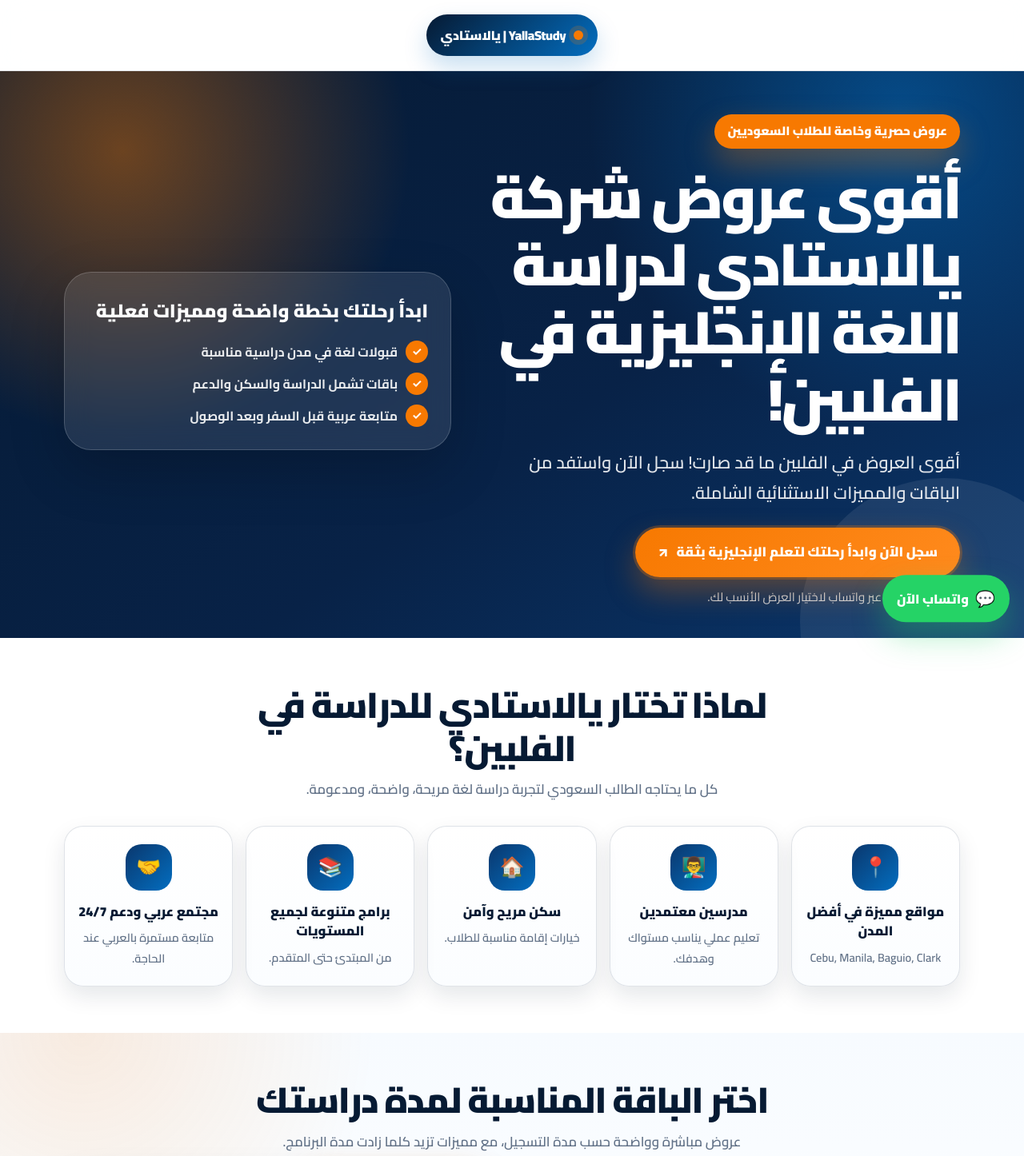
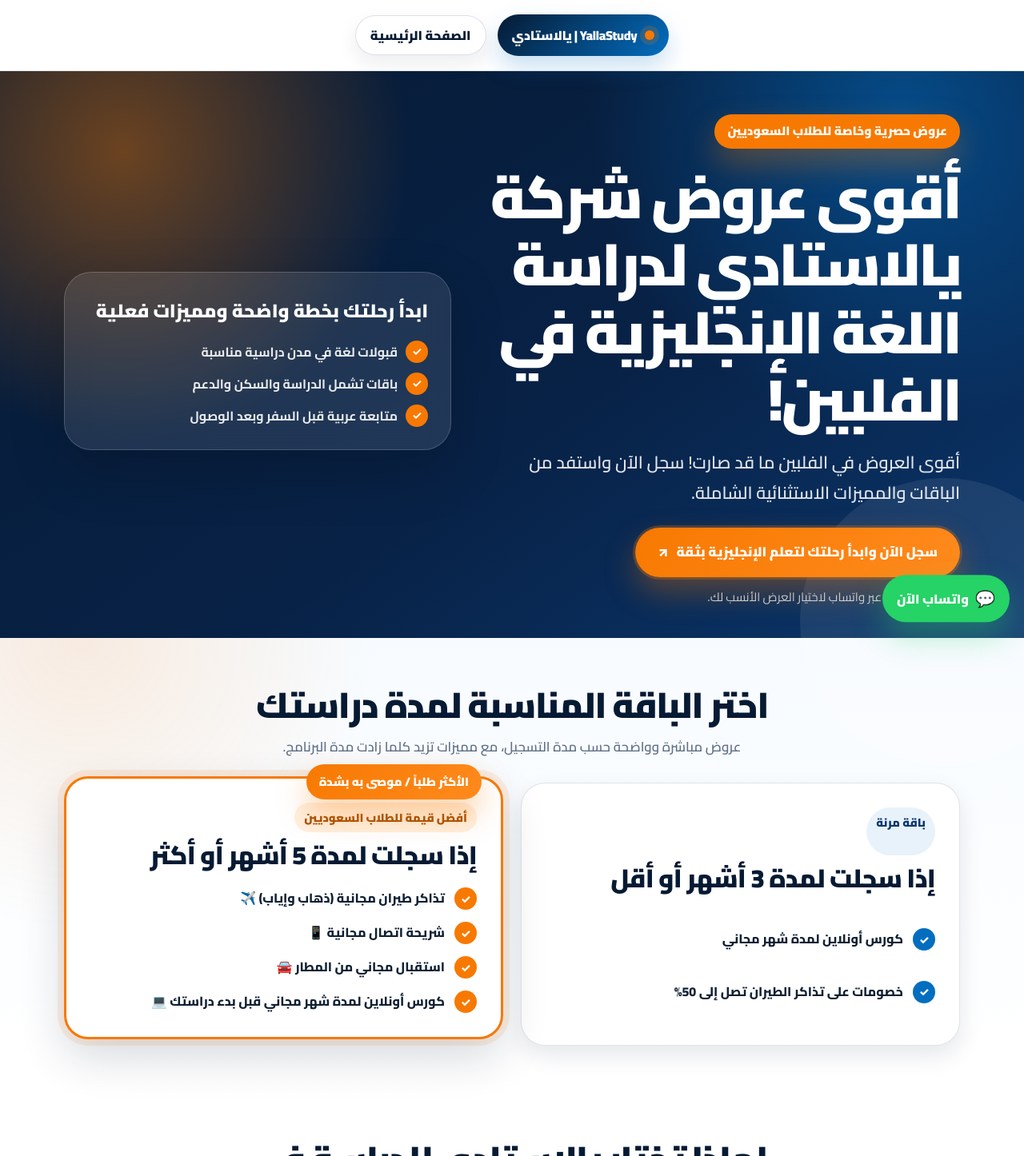
Before and after one commit to zahiammar56-ops/YallaStudy, a plain HTML site: page philippines.html in a window 1280 px wide. Shown: the top 1446 px of the page at 80% size. Drawn offline with Linux system fonts and the light colour scheme.

Commit message:
update philippines.html page structure

```diff
--- a/philippines.html
+++ b/philippines.html
@@ -80,6 +80,8 @@
         display: flex;
         justify-content: center;
         align-items: center;
+        gap: 14px;
+        flex-wrap: wrap;
       }
 
       .brand-mark {
@@ -95,6 +97,29 @@
         box-shadow: 0 14px 30px rgba(3, 110, 192, 0.22);
         font-weight: 900;
         letter-spacing: -0.02em;
+      }
+
+      .home-button {
+        display: inline-flex;
+        align-items: center;
+        justify-content: center;
+        min-height: 48px;
+        padding: 10px 18px;
+        border: 1px solid rgba(8, 34, 71, 0.14);
+        border-radius: 999px;
+        color: var(--blue-950);
+        background: var(--white);
+        box-shadow: 0 10px 24px rgba(6, 26, 51, 0.08);
+        font-weight: 900;
+        transition: transform 0.2s ease, box-shadow 0.2s ease, border-color 0.2s ease;
+      }
+
+      .home-button:hover,
+      .home-button:focus-visible {
+        transform: translateY(-1px);
+        border-color: rgba(3, 110, 192, 0.32);
+        box-shadow: 0 16px 30px rgba(6, 26, 51, 0.12);
+        outline: none;
       }
 
       .brand-dot {
@@ -651,6 +676,7 @@
             <span class="brand-dot" aria-hidden="true"></span>
             <span>YallaStudy | يالاستادي</span>
           </div>
+          <a class="home-button" href="index.html" aria-label="العودة إلى الصفحة الرئيسية">الصفحة الرئيسية</a>
         </div>
       </header>
 
@@ -688,6 +714,50 @@
                 </ul>
               </div>
             </aside>
+          </div>
+        </section>
+
+        <section class="packages">
+          <div class="container">
+            <div class="section-heading">
+              <h2>اختر الباقة المناسبة لمدة دراستك</h2>
+              <p>عروض مباشرة وواضحة حسب مدة التسجيل، مع مميزات تزيد كلما زادت مدة البرنامج.</p>
+            </div>
+
+            <div class="packages-grid">
+              <article class="package-card">
+                <div class="package-header">
+                  <span class="package-kicker">باقة مرنة</span>
+                  <h3>إذا سجلت لمدة 3 أشهر أو أقل</h3>
+                </div>
+                <ul class="features-list">
+                  <li><span class="check">✓</span><span>كورس أونلاين لمدة شهر مجاني</span></li>
+                  <li>
+                    <span class="check">✓</span
+                    ><span>خصومات على تذاكر الطيران تصل إلى 50%</span>
+                  </li>
+                </ul>
+              </article>
+
+              <article class="package-card featured">
+                <span class="popular-badge">الأكثر طلباً / موصى به بشدة</span>
+                <div class="package-header">
+                  <span class="package-kicker">أفضل قيمة للطلاب السعوديين</span>
+                  <h3>إذا سجلت لمدة 5 أشهر أو أكثر</h3>
+                </div>
+                <ul class="features-list">
+                  <li>
+                    <span class="check">✓</span><span>تذاكر طيران مجانية (ذهاب وإياب) ✈️</span>
+                  </li>
+                  <li><span class="check">✓</span><span>شريحة اتصال مجانية 📱</span></li>
+                  <li><span class="check">✓</span><span>استقبال مجاني من المطار 🚘</span></li>
+                  <li>
+                    <span class="check">✓</span
+                    ><span>كورس أونلاين لمدة شهر مجاني قبل بدء دراستك 💻</span>
+                  </li>
+                </ul>
+              </article>
+            </div>
           </div>
         </section>
 
@@ -742,50 +812,6 @@
           </div>
         </section>
 
-        <section class="packages">
-          <div class="container">
-            <div class="section-heading">
-              <h2>اختر الباقة المناسبة لمدة دراستك</h2>
-              <p>عروض مباشرة وواضحة حسب مدة التسجيل، مع مميزات تزيد كلما زادت مدة البرنامج.</p>
-            </div>
-
-            <div class="packages-grid">
-              <article class="package-card">
-                <div class="package-header">
-                  <span class="package-kicker">باقة مرنة</span>
-                  <h3>إذا سجلت لمدة 3 أشهر أو أقل</h3>
-                </div>
-                <ul class="features-list">
-                  <li><span class="check">✓</span><span>كورس أونلاين لمدة شهر مجاني</span></li>
-                  <li>
-                    <span class="check">✓</span
-                    ><span>خصومات على تذاكر الطيران تصل إلى 50%</span>
-                  </li>
-                </ul>
-              </article>
-
-              <article class="package-card featured">
-                <span class="popular-badge">الأكثر طلباً / موصى به بشدة</span>
-                <div class="package-header">
-                  <span class="package-kicker">أفضل قيمة للطلاب السعوديين</span>
-                  <h3>إذا سجلت لمدة 5 أشهر أو أكثر</h3>
-                </div>
-                <ul class="features-list">
-                  <li>
-                    <span class="check">✓</span><span>تذاكر طيران مجانية (ذهاب وإياب) ✈️</span>
-                  </li>
-                  <li><span class="check">✓</span><span>شريحة اتصال مجانية 📱</span></li>
-                  <li><span class="check">✓</span><span>استقبال مجاني من المطار 🚘</span></li>
-                  <li>
-                    <span class="check">✓</span
-                    ><span>كورس أونلاين لمدة شهر مجاني قبل بدء دراستك 💻</span>
-                  </li>
-                </ul>
-              </article>
-            </div>
-          </div>
-        </section>
-
         <section class="urgency">
           <div class="container">
             <div class="urgency-box">
```
